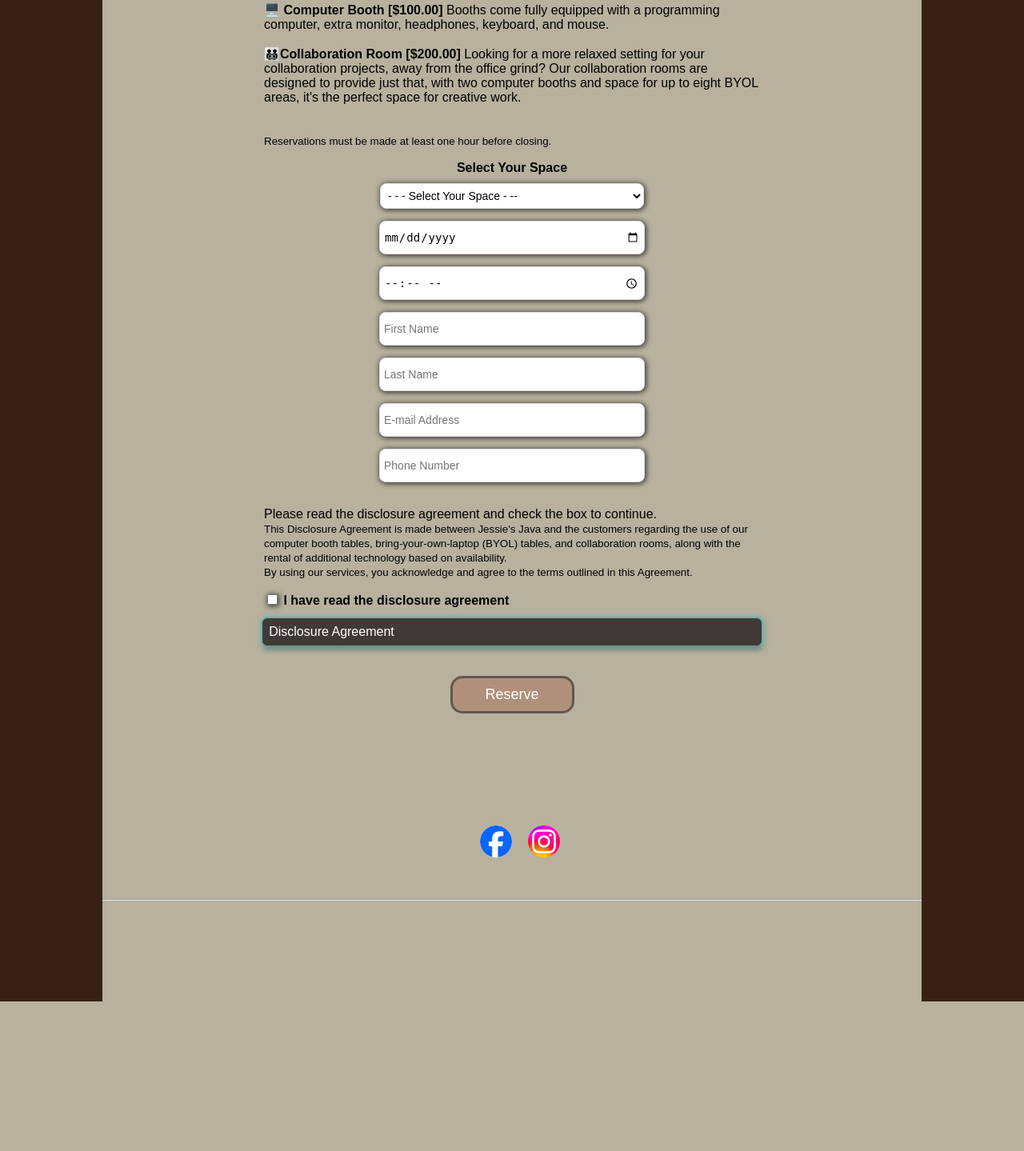
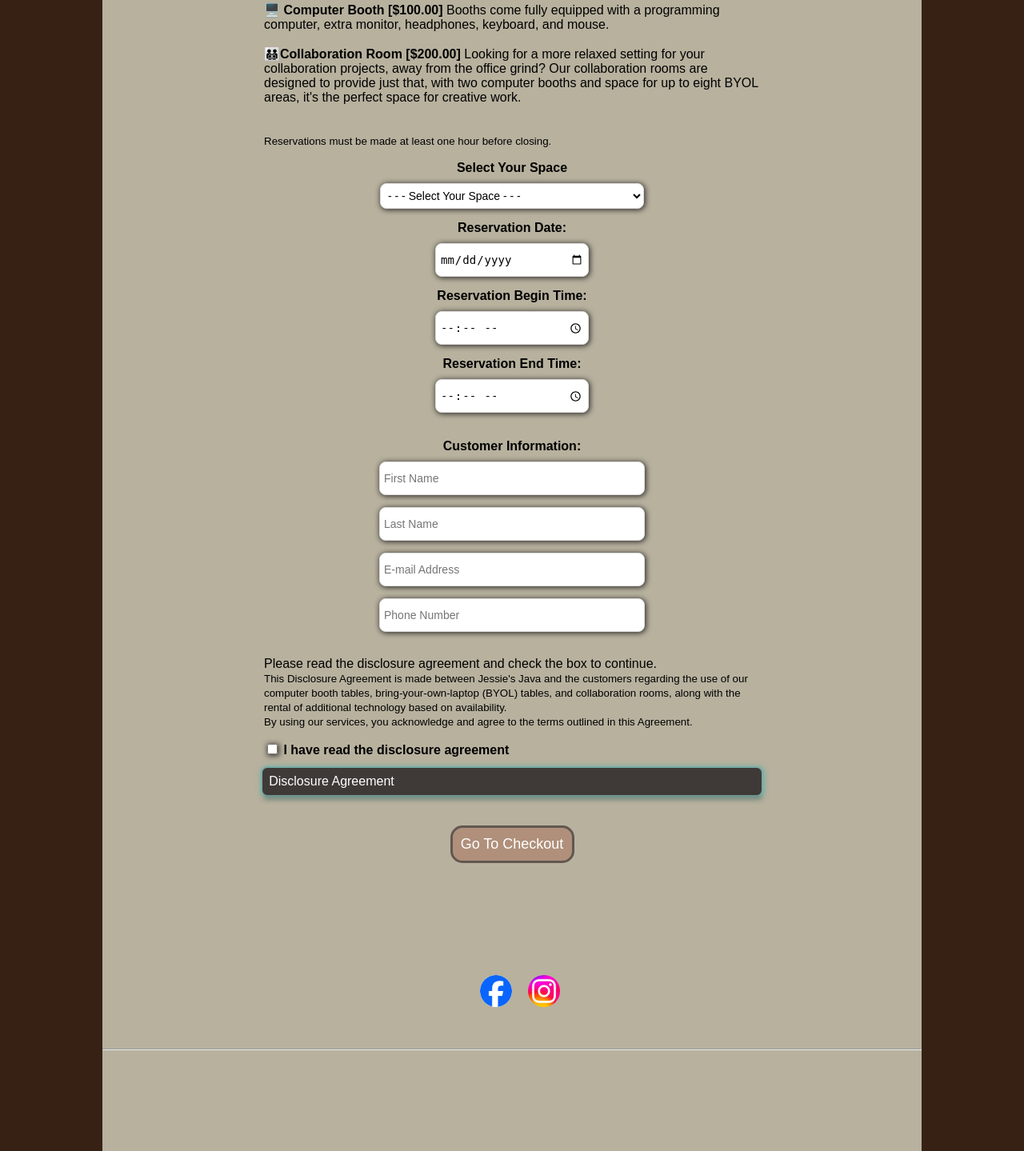
Before and after one commit to Jessie0611/JessiesJava, a PHP site: page /reservation.php in a window 1280 px wide. Shown: the part 910-2349 px from the top of the page at 80% size. Before the commit the page ends 2162 px from the top, so only its background shows below. Run offline with PHP 8.4, Linux system fonts and the light colour scheme.

Commit message:
Adding more content. Add checkout page for fake payments for testing, add end reservation time, add price adj for multiple hour reservations

```diff
--- a/reservation.php
+++ b/reservation.php
@@ -1,5 +1,5 @@
 <?php
-session_start(); // allows you to use session variables (like saving user info across pages)
+session_start();
 include("database.php");
 
 if ($_SERVER["REQUEST_METHOD"] == "POST") {  //Ensures the code only runs if the form is submitted via POST (a secure way to send data).
@@ -11,7 +11,35 @@ if ($_SERVER["REQUEST_METHOD"] == "POST") {  //Ensures the code only runs if the
     $resTypeID = filter_input(INPUT_POST, 'resTypeID', FILTER_SANITIZE_NUMBER_INT);
     $resDate = filter_input(INPUT_POST, 'resDate', FILTER_SANITIZE_SPECIAL_CHARS);
     $resTime = filter_input(INPUT_POST, 'resTime', FILTER_SANITIZE_SPECIAL_CHARS);
+    $resEndTime = filter_input(INPUT_POST, 'resEndTime', FILTER_SANITIZE_SPECIAL_CHARS);
     $resID = $conn->insert_id;
+
+    // Validate end time is after start time
+    if ($resEndTime <= $resTime) {
+        echo "<script type='text/javascript'>
+                alert('End time must be after start time.');
+                window.location.href = 'reservation.php';
+              </script>";
+        exit;
+    }
+
+$availabilityQuery = "SELECT COUNT(*) as count FROM reservations WHERE resTypeID = ? AND resDate = ? AND ((resTime < ? AND resEndTime > ?))";
+$stmt = $conn->prepare($availabilityQuery);
+$stmt->bind_param("isss", $resTypeID, $resDate, $resEndTime, $resTime);
+$stmt->execute();
+$stmt->bind_result($currentCount);
+$stmt->fetch();
+$stmt->close();
+
+// Max allowed per resource
+$maxAllowed = [1 => 20, 2 => 10, 3 => 3];
+if ($currentCount >= $maxAllowed[$resTypeID]) {
+    echo "<script type='text/javascript'>
+            alert('Sorry, that time slot is fully booked.');
+            window.location.href = 'reservation.php';
+          </script>";
+    exit;
+}
 
     if (empty($fName) || empty($lName) || empty($eMail) || empty($phone) || empty($resDate) || empty($resTime)) {
         echo "<script type='text/javascript'>
@@ -71,7 +99,6 @@ switch ($dayOfWeek) {
               </script>";
         exit;
 }
-
 // Ensures the reservation time falls within business hours.
 if ($resTime < $openTime || $resTime > $closeTime) {
     echo "<script type='text/javascript'>
@@ -103,16 +130,16 @@ if ($resTime < $openTime || $resTime > $closeTime) {
     $stmt->close();
 
     // Insert reservation into `reservations` table
-    $insertReservationQuery = "INSERT INTO reservations (userID, resTypeID, resDate, resTime, status)
-                               VALUES (?, ?, ?, ?, 'pending')";
-    $stmt2 = $conn->prepare($insertReservationQuery);
-    $stmt2->bind_param("iiss", $userID, $resTypeID, $resDate, $resTime);
+    $insertReservationQuery = "INSERT INTO reservations (userID, resTypeID, resDate, resTime, resEndTime, status)
+    VALUES (?, ?, ?, ?, ?, 'pending')";
+$stmt2 = $conn->prepare($insertReservationQuery);
+$stmt2->bind_param("iisss", $userID, $resTypeID, $resDate, $resTime, $resEndTime);
 
     if ($stmt2->execute()) {
-        // Redirect to confirmation page
-        header("Location: confirmation.php?userID=$userID");
+        $_SESSION['userID'] = $userID;
+        header("Location: checkout.php");
         exit();
-    } else {
+            } else {
         echo "<script type='text/javascript'>
                 alert('Error: Reservation could not be saved.');
                 window.location.href = 'reservation.php'; // Redirect back to the form
@@ -155,15 +182,21 @@ Our collaboration rooms are designed to provide just that, with two computer boo
     <form action="<?php echo htmlspecialchars($_SERVER['PHP_SELF']); ?>" method="POST">
     <label for="resTypeID">Select Your Space</label>
     <select id="resTypeID" name="resTypeID" required>
-        <option value="">- - - Select Your Space - --</option>
+        <option value="">- - - Select Your Space - - -</option>
         <option value="1">($60.00) BYOL Table</option>
         <option value="2">($100.00) Computer Booth</option>
         <option value="3">($200.00) Collaboration Room</option>
     </select>
+    <label for="resDate">Reservation Date:</label>
 
     <input type="date" id="resDate" name="resDate" required>
 
+    <label for="resTime">Reservation Begin Time:</label>
     <input type="time" id="resTime" name="resTime" required>
+    <label for="resEndTime">Reservation End Time:</label>
+    <input type="time" id="resEndTime" name="resEndTime" required>
+<br>
+<label for="fName">Customer Information:</label>
 
     <input type="text" id="fName" name="fName" placeholder="First Name" required>
 
@@ -187,45 +220,41 @@ Our collaboration rooms are designed to provide just that, with two computer boo
     <div class="accordionHeader">Disclosure Agreement</div>
     <div class="accordionContent">
     <small>
-              <u> Reservations & Walk-Ins</u> <br>
-Customers may reserve a BYOL table, computer booth, or collaboration room in advance via our website, phone, or in person. Walk-ins are welcome, but availability is not guaranteed.
-Prepaid Reservations: Customers who pay for their reservation upfront will have their table or room held for the full reservation period.
-Non-Prepaid Reservations (Made In-House): Customers who make a reservation without prepayment will have their table or room held for 20 minutes (BYOL tables and computer booths). If the customer fails to arrive within the hold time, the reservation will be forfeited, and the space will be made available to walk-in customers.
-Collaboration Rooms: Due to limited availability, collaboration rooms must be prepaid at the time of booking.
-<br>
-               <U>Rental of Additional Tech Equipment</U> <br>
-Customers may rent extra tech accessories (e.g., monitors, keyboards, mice, chargers, gaming controllers) based on availability.
-Rental fees must be paid upfront, and certain high-value items may require a security deposit.
-Customers are responsible for returning rented equipment in the same condition. Any damage or loss will result in additional fees.
-<br>
-            <U>   Cancellation & No-Show Policy</U> <br>
-Prepaid Reservations: Cancellations must be made at least 2 hours before the reservation time for BYOL tables & computer booths and at least 4 hours before the reservation time for collaboration rooms to receive a full refund.
-Cancellations made after the respective window will result in no refund. Failure to cancel or show up within the hold time will result in forfeiting the reservation, and no refund will be issued.
-Non-Prepaid Reservations (Made In-House): Please cancel at least 2 hours before the reservation time for BYOL tables & computer booths if you need to cancel.
-<br>
-             <U>  Customer Responsibilities</U> <br>
-Customers must use all facilities and equipment responsibly.
-No unauthorized software downloads or modifications are allowed on provided computer booths. Customers must comply with all shop policies, including food and drink restrictions near electronic devices.
-Any disruptive behavior (e.g., excessive noise, inappropriate tech use) may result in removal from the premises.
-<br>
-    <U>Liability & Damage</U> <br>
-Jessie's Java is not responsible for any loss, theft, or damage to personal laptops or other belongings. Customers assume full responsibility for any damage to rented equipment and will be charged for repairs or replacement.
-We are not liable for data loss, connectivity issues, or personal technical malfunctions.
-<br>
-    <u>Privacy & Security </u>
-<br>
-We may monitor public computer booths to ensure compliance with shop policies.
-Customers must log out of any personal accounts before leaving to protect their data.
-Wi-Fi access is provided as a courtesy, and we are not responsible for security risks or interruptions.
-<br>
-    <u>Discounts:</u> Students can get a 10% discount off in-store snacks and drinks with their student ID card. Please tell the staff when you are ordering. <br>
-<u>Amendments & Updates:</u> We reserve the right to modify this Agreement at any time. Continued use of our services after updates indicates acceptance of the revised terms.
+        <u>Reservations & Walk-Ins</u> <br>
+Customers may reserve a BYOL table, computer booth, or collaboration room in advance via our website, phone, or in person. Walk-ins are welcome, but availability is not guaranteed. All reservations are billed by the hour at the time of service—no prepayment is required.
+<br><br>
+Reservations for BYOL tables and computer booths will be held for 20 minutes past the reservation start time. If the customer fails to arrive within this grace period, the reservation will be forfeited, and the space may be given to walk-in customers.
+<br><br>
+Collaboration Rooms are in high demand; if a customer does not arrive within 20 minutes of the reserved time, the room may be released for other use.
+<br><br>
+<u>Rental of Additional Tech Equipment</u> <br>
+Customers may rent tech accessories (e.g., monitors, keyboards, mice, chargers, gaming controllers) depending on availability. All rentals are charged hourly and must be paid for at the time of checkout. High-value items may require a security deposit. Equipment must be returned in the same condition; damage or loss will incur additional fees.
+<br><br>
+<u>Cancellation & No-Show Policy</u> <br>
+If you need to cancel a reservation, please let us know at least 2 hours in advance for BYOL tables and computer booths, and 4 hours in advance for collaboration rooms. There is no charge for cancellations made within these timeframes.
+<br><br>
+Customers who fail to cancel or show up within the hold period may forfeit their reserved time slot. No charges apply unless the customer uses the space.
+<br><br>
+<u>Customer Responsibilities</u> <br>
+Customers must use all facilities and equipment responsibly. Unauthorized software downloads or modifications to shop-owned computer booths are prohibited. Please follow all shop rules, including food and drink restrictions near electronics. Disruptive behavior (e.g., excessive noise, misuse of equipment) may result in removal from the premises.
+<br><br>
+<u>Liability & Damage</u> <br>
+Jessie’s Java is not responsible for loss, theft, or damage to personal belongings, including laptops. Customers are fully responsible for any rented equipment and may be charged for repair or replacement costs if items are damaged or lost. We are not liable for data loss, connectivity issues, or technical malfunctions on customer-owned devices.
+<br><br>
+<u>Privacy & Security</u> <br>
+Public computer booths may be monitored to ensure policy compliance. Customers must log out of all personal accounts before leaving to protect their data. Wi-Fi access is provided as a courtesy; we are not responsible for security risks or service interruptions.
+<br><br>
+<u>Discounts</u> <br>
+Students receive a 10% discount on in-store snacks and drinks with a valid student ID. Please show your ID at the time of purchase.
+<br><br>
+<u>Amendments & Updates</u> <br>
+We reserve the right to modify this Agreement at any time. Continued use of our services after changes indicates acceptance of the revised terms.
     <br>
     </small>
     <br>
     </div>
 <br><br>
-        <button type="submit" class="submit">Reserve</button>
+<button type="submit" class="submit">Go To Checkout</button>
 </div>
 </div>
        </form>
--- a/script.js
+++ b/script.js
@@ -282,3 +282,11 @@ for (i = 0; i < acc.length; i++) { //Loops through each accordion header.
     }
   });
 }
+function formatCardNumber(input) {
+  // Remove all non-digit characters
+  let cleaned = input.value.replace(/\D/g, '');
+  // Group digits into chunks of 4
+  let formatted = cleaned.match(/.{1,4}/g);
+  // Join with a space
+  input.value = formatted ? formatted.join(' ') : '';
+}
--- a/style.css
+++ b/style.css
@@ -148,13 +148,35 @@ input, select, textarea{
     border-radius: 8px;
     box-shadow: 1px 1px 6px 1px  hsl(23, 7%, 23%);
 }
-#resDate, #resTime, #fName, #lName, #email, #eMail, #phone, #drinkType, #message, #name{
+#fName, #lName, #email, #eMail, #phone, #drinkType, #message, #name{
     font-size: 14px;
     background-color: #ffffff;
     height: 30px;
     width: 320px;
     border-radius: 8px;
     box-shadow: 1px 1px 6px 1px  hsl(23, 7%, 23%);
+}
+#resDate, #resTime, #resEndTime {
+    font-size: 14px;
+    background-color: #ffffff;
+    height: 30px;
+    width: 180px;
+    border-radius: 8px;
+    box-shadow: 1px 1px 6px 1px  hsl(23, 7%, 23%);
+}
+#cNum, #cName{
+    font-size: 12px;
+    background-color: #ffffff;
+    height: 20px;
+    width: 220px;
+    border-radius: 8px;
+}
+#expDate, #sCode{
+    font-size: 10px;
+    background-color: #ffffff;
+    height: 20px;
+    width: 100px;
+    border-radius: 8px;
 }
 .accordionHeader{
     background: hsl(23, 7%, 23%);
@@ -170,6 +192,9 @@ input, select, textarea{
     outline: none;
     transition: 0.3s;
     border: 2px solid #78ada5;
+}
+.pay{
+    width: 90px;;
 }
 .active, .accordionHeader:hover {
     background: #b0907b;
```
Also changed, not shown: checkout.php (added, +112 -0 lines), confirmation.php (+11 -5 lines), edit.php (+86 -47 lines).
